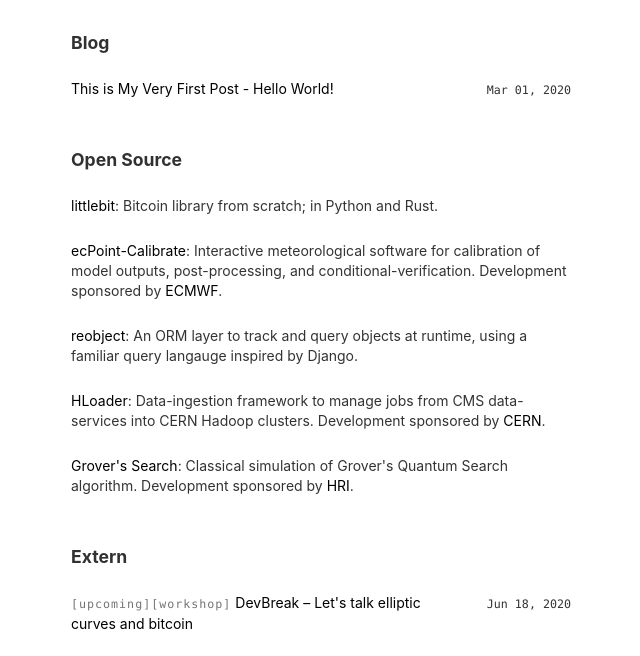
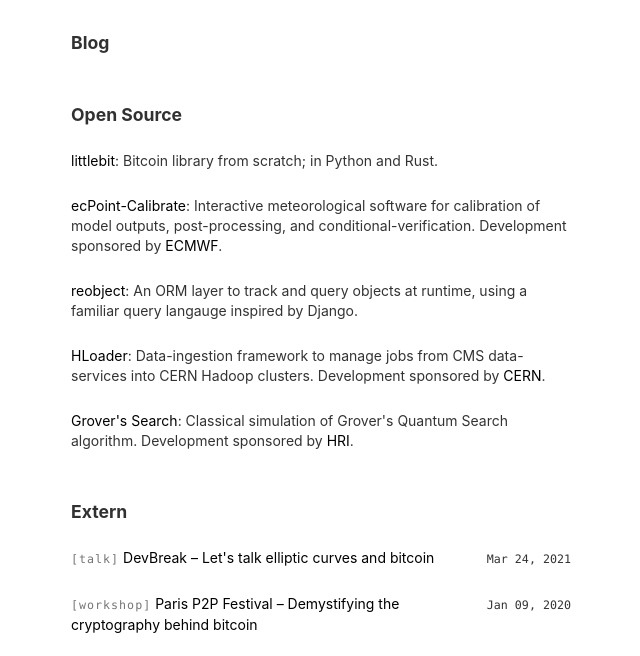
Before and after one commit to onyb/onyb.github.io, a Gatsby site: page / in a window 1280 px wide. Shown: the part 138-794 px from the top of the page, without its empty margins (319-959 px from the left). Built offline with nearby package versions, Linux system fonts and the light colour scheme; Gatsby itself is replaced by a stand-in of ours; some packages are replaced by stand-ins of ours.

Commit message:
Update devbreak talk

```diff
--- a/src/components/extern.js
+++ b/src/components/extern.js
@@ -12,12 +12,11 @@ const Extern = () => (
     <ul>
       <li>
         <div className="post-date code">
-          <small>Jun 18, 2020</small>
+          <small>Mar 24, 2021</small>
         </div>
         <div className="title">
-          <Tag className="code">[upcoming]</Tag>
-          <Tag className="code">[workshop]</Tag>{" "}
-          <a href="https://www.devbreak.io">
+          <Tag className="code">[talk]</Tag>{" "}
+          <a href="https://www.devbreak.io/workshop/lets-talk-elliptic-curves-and-bitcoin">
             DevBreak – Let's talk elliptic curves and bitcoin
           </a>
         </div>
--- a/src/pages/blog/hello-world.md
+++ /dev/null
@@ -1,6 +0,0 @@
----
-title: This is My Very First Post - Hello World!
-date: 2020-03-01
----
-
-This is my first blog post. Hello World!
```
